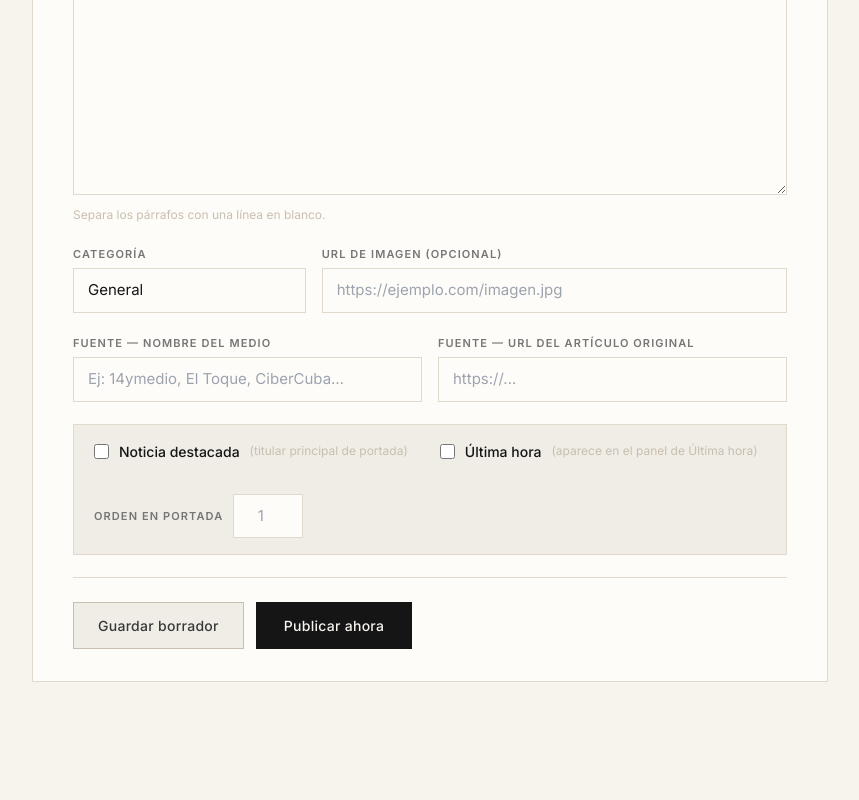
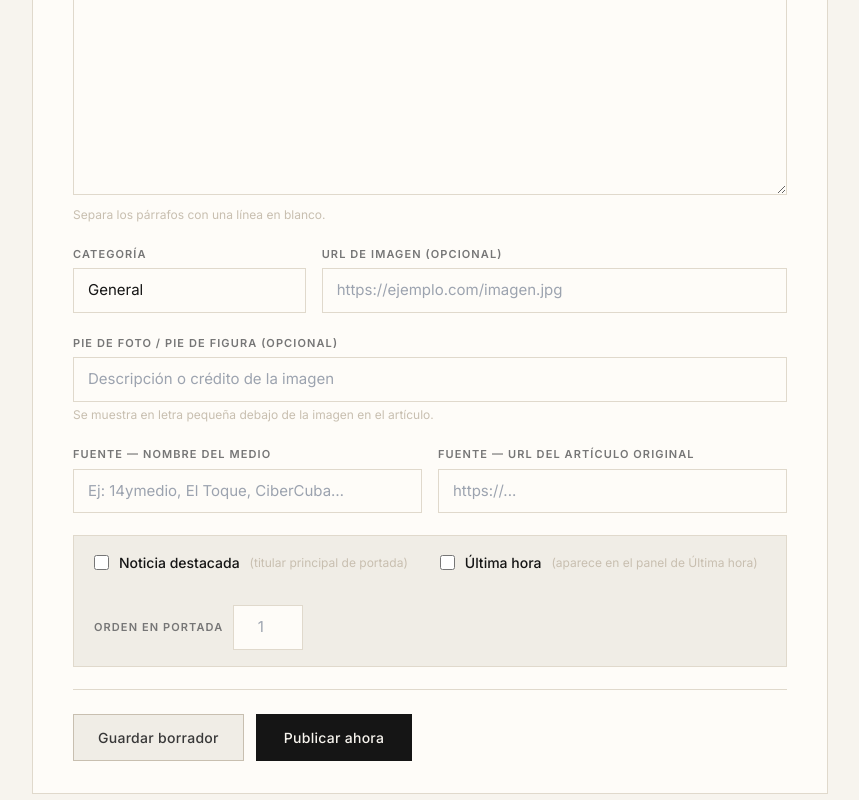
Before and after one commit to alejandrobermejo88/GuajiroDigitalNext, a Next.js app: page /admin/noticias/nueva in a window 1280 px wide. Shown: the part 941-1741 px from the top of the page, without its empty margins (210-1069 px from the left). Before the commit the page ends 1687 px from the top, so only its background shows below. Built offline with nearby package versions, Linux system fonts and the light colour scheme.

Commit message:
Añade pie de foto y sección Opinión

```diff
--- a/app/admin/noticias/actions.ts
+++ b/app/admin/noticias/actions.ts
@@ -14,6 +14,7 @@ function parseFormData(fd: FormData) {
   const contenido     = (fd.get('contenido')     as string ?? '').trim() || null
   const categoria     = (fd.get('categoria')     as string ?? 'General')
   const imagen_url    = (fd.get('imagen_url')    as string ?? '').trim() || null
+  const pie_imagen    = (fd.get('pie_imagen')    as string ?? '').trim() || null
   const fuente_nombre = (fd.get('fuente_nombre') as string ?? '').trim() || null
   const fuente_url    = (fd.get('fuente_url')    as string ?? '').trim() || null
   const destacada     = fd.get('destacada')   === 'true'
@@ -29,7 +30,7 @@ function parseFormData(fd: FormData) {
   if (!['borrador', 'publicada'].includes(estado))
     throw new Error('Estado inválido.')
 
-  return { titulo, slug, resumen, contenido, categoria, imagen_url,
+  return { titulo, slug, resumen, contenido, categoria, imagen_url, pie_imagen,
            fuente_nombre, fuente_url, destacada, ultima_hora, orden_portada, estado }
 }
 
--- a/app/noticias/[slug]/page.tsx
+++ b/app/noticias/[slug]/page.tsx
@@ -143,13 +143,18 @@ export default async function ArticlePage({ params }: { params: Promise<{ slug:
           <div className="mx-auto" style={{ maxWidth: 860, padding: '0 1.5rem', marginBottom: '2rem' }}>
             <Image
               src={noticia.imagen_url}
-              alt=""
+              alt={noticia.pie_imagen ?? ''}
               width={860}
               height={600}
               style={{ width: '100%', height: 'auto', display: 'block', filter: 'grayscale(10%)' }}
               sizes="(max-width: 768px) 100vw, 860px"
               priority
             />
+            {noticia.pie_imagen && (
+              <p style={{ fontFamily: 'Inter, system-ui, sans-serif', fontSize: '0.75rem', color: '#9E9689', fontStyle: 'italic', lineHeight: 1.5, marginTop: '0.5rem', paddingLeft: '0.125rem' }}>
+                {noticia.pie_imagen}
+              </p>
+            )}
           </div>
         )}
 
--- a/app/page.tsx
+++ b/app/page.tsx
@@ -171,6 +171,7 @@ const EDITORIAL_SECTIONS = [
   { cat: 'Protesta',   label: 'Protesta',                 desc: 'Cacerolazos, manifestaciones, estallidos sociales' },
   { cat: 'Régimen',    label: 'Régimen',                  desc: 'Cúpula, control político, declaraciones oficiales' },
   { cat: 'Oposición',  label: 'Oposición',                desc: 'Disidencia, presos políticos, activistas' },
+  { cat: 'Opinión',    label: 'Opinión',                  desc: 'Análisis, columnas y perspectivas sobre Cuba' },
   { cat: 'Transición', label: 'Transición',               desc: 'Escenarios de cambio, fracturas internas, lectura política' },
   { cat: 'Denuncias',  label: 'Denuncias ciudadanas',     desc: 'Testimonios, abusos, crisis sanitaria' },
 ] as const
--- a/app/seccion/[categoria]/page.tsx
+++ b/app/seccion/[categoria]/page.tsx
@@ -24,6 +24,7 @@ const SECTION_META: Record<string, { title: string; desc: string }> = {
   'Protesta':  { title: 'Protesta',              desc: 'Cacerolazos, manifestaciones, marchas, disturbios y estallidos sociales.' },
   'Régimen':   { title: 'Régimen',               desc: 'Movimientos internos del poder, declaraciones, cúpula y control político.' },
   'Oposición': { title: 'Oposición',             desc: 'Disidencia, presos políticos, movimientos cívicos, activistas y pronunciamientos opositores.' },
+  'Opinión':   { title: 'Opinión',               desc: 'Análisis, columnas de opinión y perspectivas sobre la realidad cubana.' },
   'Denuncias': { title: 'Denuncias ciudadanas',  desc: 'Testimonios, abusos, escasez, crisis sanitaria y denuncias de la población.' },
   'Transición':{ title: 'Transición',            desc: 'Escenarios de cambio, fracturas internas, lectura política y salidas de poder.' },
   'General':   { title: 'General',               desc: 'Información general sobre Cuba.' },
--- a/components/NoticiaForm.tsx
+++ b/components/NoticiaForm.tsx
@@ -71,6 +71,7 @@ export default function NoticiaForm({ noticia, saveAction }: Props) {
   const [contenido,     setContenido]     = useState(noticia?.contenido     ?? '')
   const [categoria,     setCategoria]     = useState(noticia?.categoria     ?? 'General')
   const [imagen_url,    setImagenUrl]     = useState(noticia?.imagen_url    ?? '')
+  const [pie_imagen,    setPieImagen]     = useState(noticia?.pie_imagen    ?? '')
   const [fuente_nombre, setFuenteNombre]  = useState(noticia?.fuente_nombre ?? '')
   const [fuente_url,    setFuenteUrl]     = useState(noticia?.fuente_url    ?? '')
   const [destacada,     setDestacada]     = useState(noticia?.destacada     ?? false)
@@ -91,6 +92,7 @@ export default function NoticiaForm({ noticia, saveAction }: Props) {
     fd.set('contenido',     contenido.trim())
     fd.set('categoria',     categoria)
     fd.set('imagen_url',    imagen_url.trim())
+    fd.set('pie_imagen',    pie_imagen.trim())
     fd.set('fuente_nombre', fuente_nombre.trim())
     fd.set('fuente_url',    fuente_url.trim())
     fd.set('destacada',     destacada   ? 'true' : 'false')
@@ -219,6 +221,21 @@ export default function NoticiaForm({ noticia, saveAction }: Props) {
             onBlur={blurBorder}
           />
         </div>
+      </div>
+
+      {/* Pie de foto */}
+      <div>
+        <label style={labelSx}>Pie de foto / pie de figura (opcional)</label>
+        <input
+          type="text"
+          value={pie_imagen}
+          onChange={(e) => setPieImagen(e.target.value)}
+          placeholder="Descripción o crédito de la imagen"
+          style={inputSx}
+          onFocus={focusBorder}
+          onBlur={blurBorder}
+        />
+        <p style={noteSx}>Se muestra en letra pequeña debajo de la imagen en el artículo.</p>
       </div>
 
       {/* Fuente */}
--- a/lib/nav.ts
+++ b/lib/nav.ts
@@ -9,6 +9,7 @@ export const NAV_ITEMS = [
   { label: 'Protesta',    href: '/seccion/protesta' },
   { label: 'Régimen',     href: '/seccion/regimen' },
   { label: 'Oposición',   href: '/seccion/oposicion' },
+  { label: 'Opinión',     href: '/seccion/opinion' },
   { label: 'Denuncias',   href: '/#denuncias' },
   { label: 'Transición',  href: '/seccion/transicion' },
 ] as const
--- a/lib/noticias.ts
+++ b/lib/noticias.ts
@@ -15,6 +15,7 @@ export interface Noticia {
   contenido: string | null
   categoria: string
   imagen_url: string | null
+  pie_imagen: string | null
   fuente_nombre: string | null
   fuente_url: string | null
   estado: EstadoNoticia
@@ -30,6 +31,7 @@ export const CATEGORIAS = [
   'Protesta',
   'Régimen',
   'Oposición',
+  'Opinión',
   'Denuncias',
   'Transición',
   'General',
@@ -46,6 +48,7 @@ export const CAT_SLUG: Record<string, string> = {
   'Protesta':  'protesta',
   'Régimen':   'regimen',
   'Oposición': 'oposicion',
+  'Opinión':   'opinion',
   'Denuncias': 'denuncias',
   'Transición':'transicion',
   'General':   'general',
```
